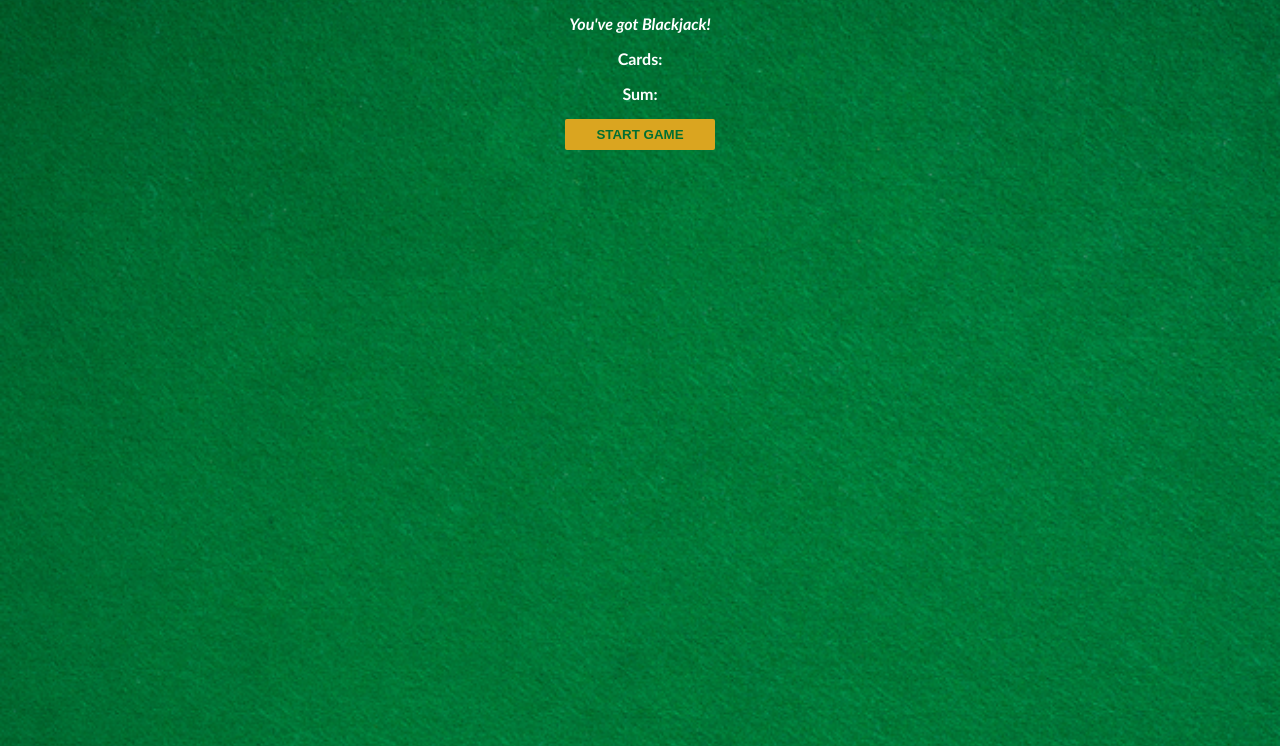
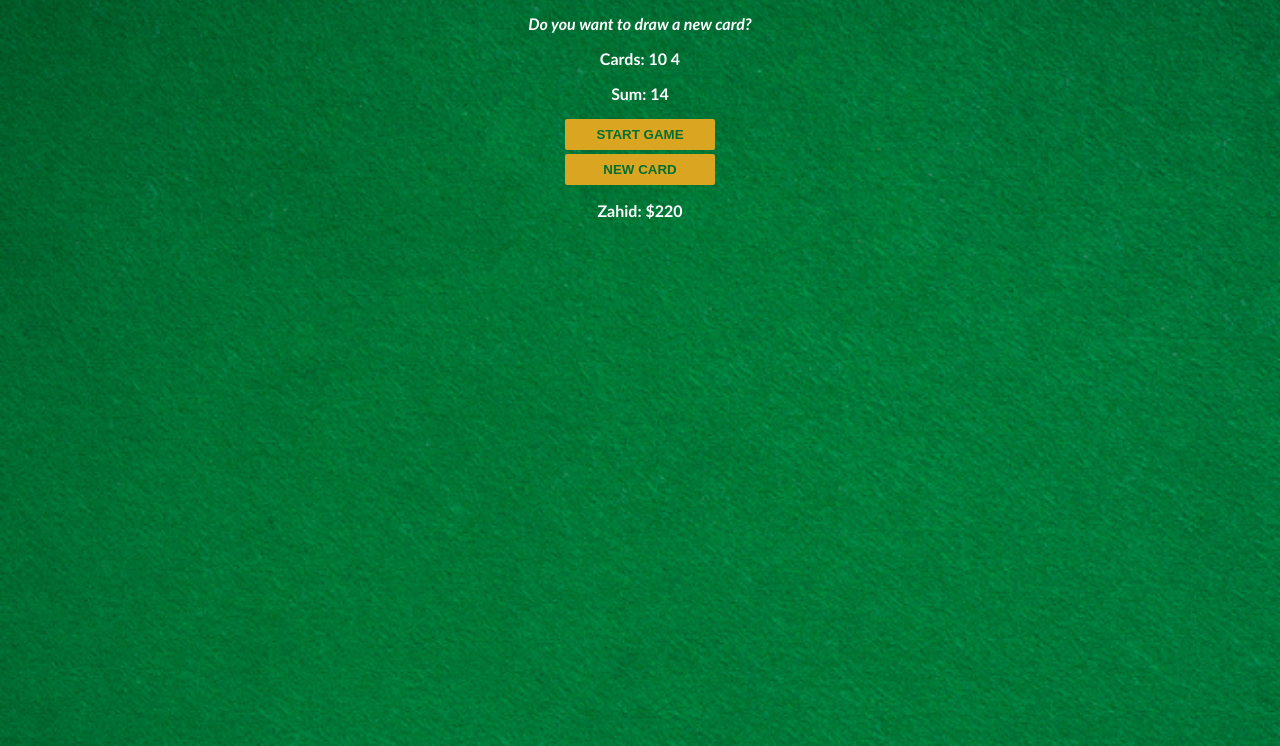
Before and after one commit to zahidulhaquer/Build-a-Blackjack-Game, a plain HTML site: page index.html in a window 1280 px wide. Both pictures are taken after a click on the button "START GAME". Shown: the part 54-800 px from the top of the page. Drawn offline with Linux system fonts and the light colour scheme.

Commit message:
100% completed 10-09-2025

```diff
--- a/index.html
+++ b/index.html
@@ -7,9 +7,11 @@
 <body>
   <h1>Blackjack</h1>
   <p id="message-el">Want to play a round?</p>
-  <p>Cards:</p>
-  <p>Sum:</p>
+  <p id="cards-el">Cards:</p>
+  <p id="sum-el">Sum:</p>
   <button onclick="startGame()" id="button">START GAME</button>
+  <button onclick="newCard()" id="button">NEW CARD</button>
+  <p id="player-el"></p>
   <script src="index.js"></script>
 </body>
 
--- a/index.js
+++ b/index.js
@@ -1,13 +1,50 @@
-let firstCard = 14;
-let secondCard = 7;
-let sum = firstCard + secondCard;
+let player = {
+  name: "Zahid",
+  chips: 220,
+};
+
+let cards = [];
+let sum = 0;
 let hasBlackJack = false;
-let isAlive = true;
+let isAlive = false;
 let message = "";
+let messageEl = document.getElementById("message-el");
+let sumEl = document.getElementById("sum-el");
+// let sumEl = document.querySelector("#sum-el");
+let cardsEl = document.getElementById("cards-el");
 
-let messageEl = document.getElementById("message-el");
+let playerEl = document.getElementById("player-el");
+playerEl.textContent = player.name + ": $" + player.chips;
+
+function getRandomCard() {
+  let randomNumber = Math.floor(Math.random() * 13) + 1;
+  if (randomNumber === 1) {
+    return 11;
+  } else if (randomNumber > 10) {
+    return 10;
+  } else {
+    return randomNumber;
+  }
+}
 
 function startGame() {
+  isAlive = true;
+  let firstCard = getRandomCard();
+  let secondCard = getRandomCard();
+  cards = [firstCard, secondCard];
+  sum = firstCard + secondCard;
+  renderGame();
+}
+
+function renderGame() {
+  cardsEl.textContent = "Cards: ";
+  for (let i = 0; i < cards.length; i++) {
+    cardsEl.textContent += cards[i] + " ";
+  }
+
+  // cardsEl.textContent = `Cards: ${firstCard} ${secondCard}`;
+  sumEl.textContent = `Sum: ${sum}`;
+
   if (sum <= 20) {
     message = "Do you want to draw a new card?";
   } else if (sum === 21) {
@@ -18,7 +55,16 @@ function startGame() {
     isAlive = false;
   }
 
-  messageEl.textContent = message;
-
+  messageEl.textContent = `${message}`;
   // console.log(message);
 }
+
+function newCard() {
+  if (isAlive === true && hasBlackJack === false) {
+    let newCard = getRandomCard();
+    sum += newCard;
+    cards.push(newCard);
+    console.log(cards);
+    renderGame();
+  }
+}
--- a/styles.css
+++ b/styles.css
@@ -26,4 +26,6 @@ button {
     border-radius: 2px;
     font-weight: bolder;
     cursor: pointer;
+    display: block;
+    margin: 4px auto;
 }
```
